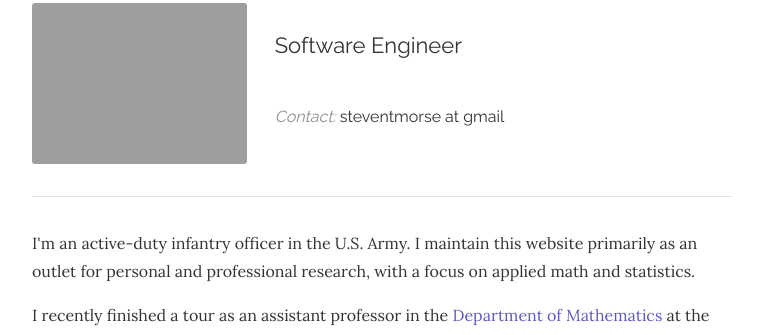
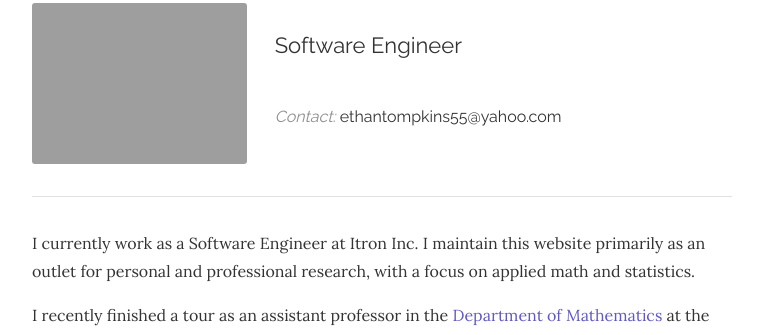
Before and after one commit to ethantompkins/ethantompkins.github.io, a Jekyll site: the page built from index.html, in a window 1280 px wide. Shown: the part 178-513 px from the top of the page, without its empty margins (258-1016 px from the left). Built offline with Jekyll 4.4.1, drawn with Linux system fonts in a browser that asks for light colours; nearby versions of some CDN libraries; the list of posts is cut into pages by our own code.

Commit message:
changing about me

```diff
--- a/index.html
+++ b/index.html
@@ -13,13 +13,13 @@
         <div class="titles">
             Software Engineer <br>
 	    <br>
-	    <p class="contact"><i class="muted">Contact:</i> steventmorse at gmail</p>
+	    <p class="contact"><i class="muted">Contact:</i> ethantompkins55@yahoo.com</p>
 	</div>
     </div>
 </div>
 
 <hr>
 
-<p>I'm an active-duty infantry officer in the U.S. Army.  I maintain this website primarily as an outlet for personal and professional research, with a focus on applied math and statistics. </p>
+<p>I currently work as a Software Engineer at Itron Inc.  I maintain this website primarily as an outlet for personal and professional research, with a focus on applied math and statistics. </p>
 
 <p>I recently finished a tour as an assistant professor in the <a href="http://www.usma.edu/math">Department of Mathematics</a> at the <a href="http://www.usma.edu">U.S. Military Academy</a> (West Point), where I taught multivariable calculus.  I did my graduate (master's) program in the <a href="http://orc.mit.edu">Operations Research Center</a> at MIT, where I did research in complex networks with MIT's <a href="http://humnet.mit.edu">HuMNet Lab</a> and the <a href="http://www.draper.com">Draper Laboratory</a>.  You can read more about my ongoing research <a href="https://stmorse.github.io/research.html">here</a>.</p>
```
